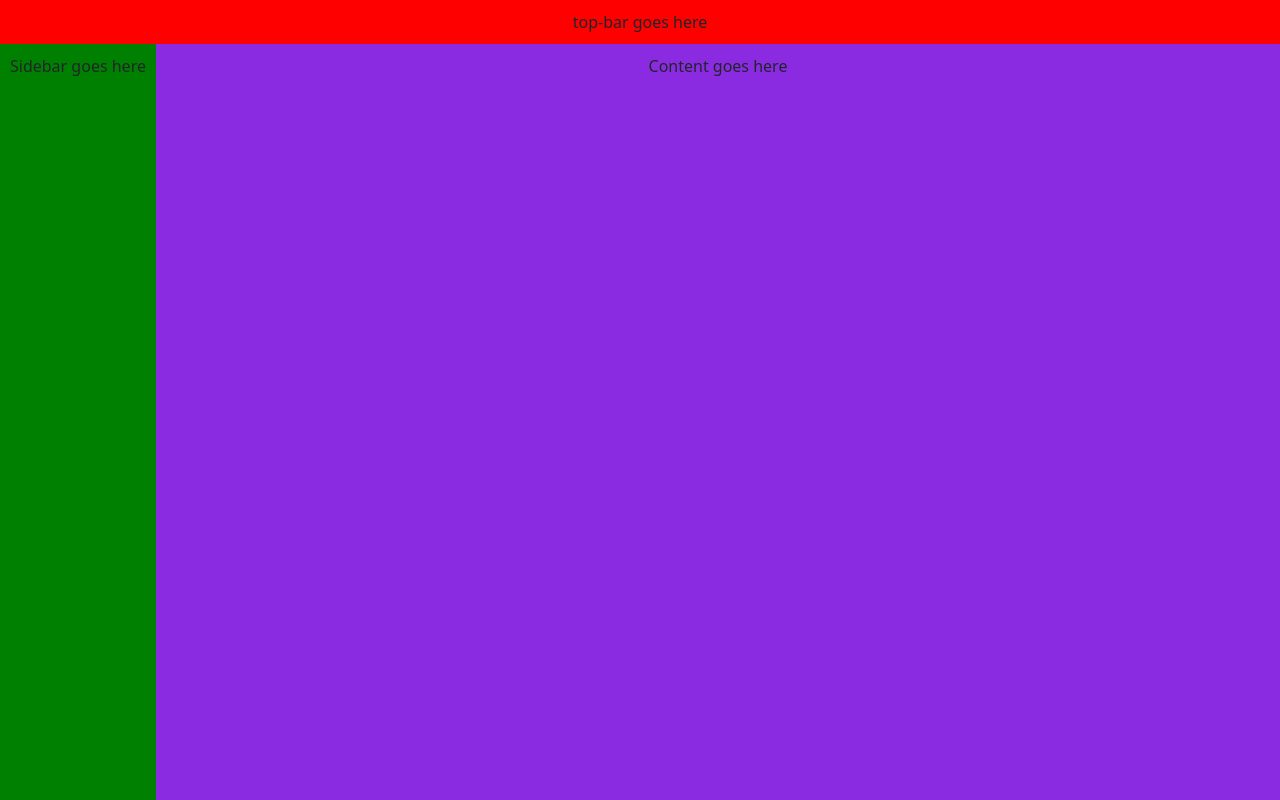
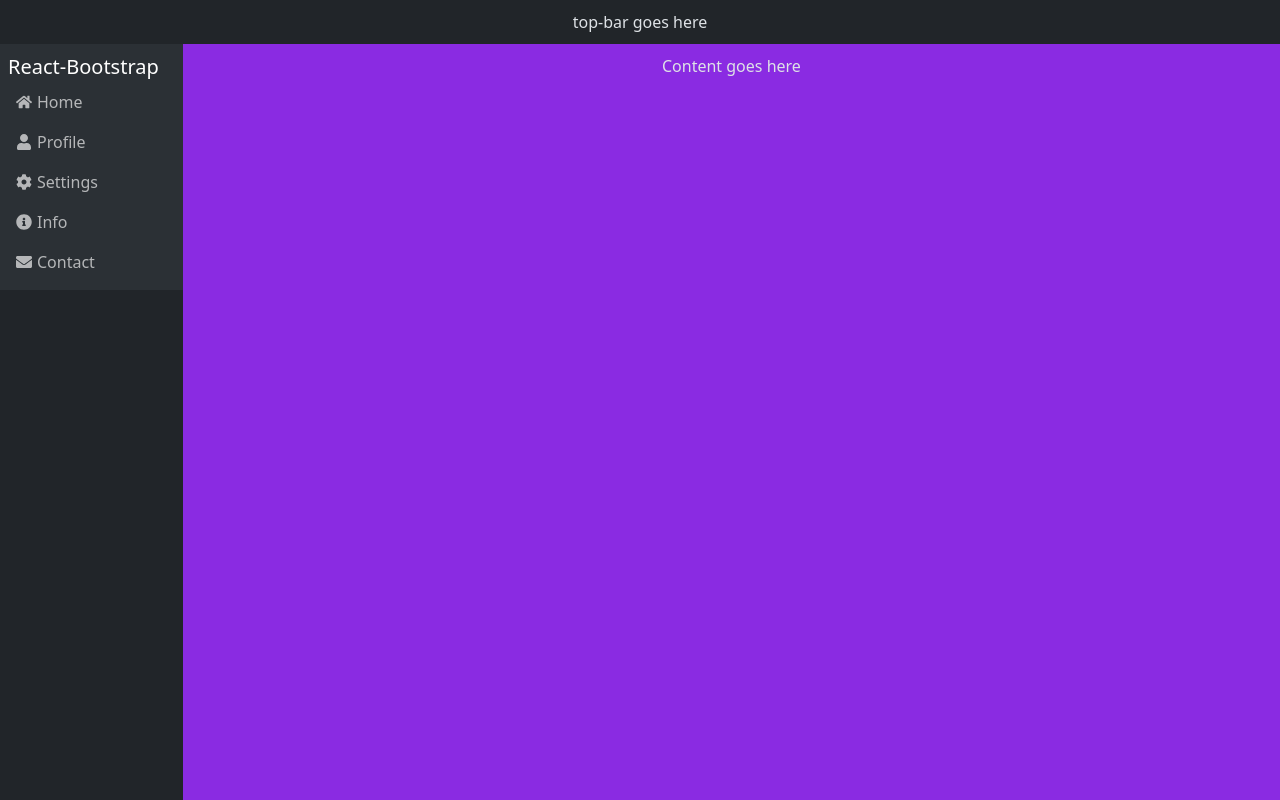
Before and after one commit to dylan10293/cs696a-week6, a React (Create React App) app: page / in a window 1280 px wide. Built offline with nearby package versions, Linux system fonts and the light colour scheme.

Commit message:
Added sidebar

```diff
--- a/package.json
+++ b/package.json
@@ -10,6 +10,7 @@
     "react": "^18.3.1",
     "react-bootstrap": "^2.10.5",
     "react-dom": "^18.3.1",
+    "react-icons": "^5.3.0",
     "react-scripts": "5.0.1",
     "web-vitals": "^2.1.4"
   },
--- a/public/index.html
+++ b/public/index.html
@@ -1,5 +1,5 @@
 <!DOCTYPE html>
-<html lang="en">
+<html lang="en" data-bs-theme="dark">
 	<head>
 		<meta charset="utf-8" />
 		<link rel="icon" href="%PUBLIC_URL%/favicon.ico" />
--- a/src/App.css
+++ b/src/App.css
@@ -1,7 +1,7 @@
 .App {
 	text-align: center;
 	display: flex;
-	background-color: cadetblue;
+	/* background-color: cadetblue; */
 	flex-direction: column;
 	height: 100vh;
 }
@@ -13,12 +13,7 @@
 }
 
 .top-bar {
-	background-color: red;
-	padding: 10px;
-}
-
-.side-bar {
-	background-color: green;
+	/* background-color: red; */
 	padding: 10px;
 }
 
--- a/src/App.js
+++ b/src/App.js
@@ -1,6 +1,6 @@
-import logo from './logo.svg';
 import './App.css';
 import 'bootstrap/dist/css/bootstrap.min.css';
+import VerticalNavBar from './components/VerticalNavigation/VerticalNavBar';
 
 function App() {
   return (
@@ -10,7 +10,7 @@ function App() {
       </div>
       <div className="main-container">
         <div className="side-bar">
-          Sidebar goes here
+          <VerticalNavBar />
         </div>
         <div className="content-container">
           Content goes here
--- /dev/null
+++ b/src/components/VerticalNavigation/VerticalNavBar.css
@@ -0,0 +1,16 @@
+.side-bar .nav-link {
+	/* background: yellow; */
+	display: flex;
+	align-items: center;
+}
+
+.side-bar .nav-link span {
+	padding-left: 5px;
+}
+
+.side-bar .nav-container {
+	/* font-size: 1rem; */
+	/* display: flex; */
+	/* flex-direction: column; */
+	/* align-items: center; */
+}
--- /dev/null
+++ b/src/components/VerticalNavigation/VerticalNavBar.js
@@ -0,0 +1,46 @@
+import React from 'react';
+
+import Nav from 'react-bootstrap/Nav';
+import Navbar from 'react-bootstrap/Navbar';
+import { FaHome, FaUser, FaCog, FaInfoCircle, FaEnvelope } from 'react-icons/fa';
+
+import "./VerticalNavBar.css"
+// Use React Bootstrap’s Nav component to create a vertical navigation menu.
+// Include at least 5 menu items with icons(you can use React icons or Font Awesome).
+// Ensure the sidebar is collapsible on smaller screens.
+
+const VerticalNavBar = () => {
+	return (
+		<Navbar expand="lg" className="bg-body-tertiary p-2 bg-primary">
+			<div className="nav-container">
+				<Navbar.Brand href="#home">React-Bootstrap</Navbar.Brand>
+				<Navbar.Toggle
+					aria-controls="basic-navbar-nav"
+					// onClick={() => setExpanded(!expanded)}
+					className="mb-2"
+				/>
+				<Navbar.Collapse id="navbar-nav" className="w-100">
+					<Nav className="flex-column w-100">
+						<Nav.Link href="home">
+							<FaHome /> <span>Home</span>
+						</Nav.Link>
+						<Nav.Link href="profile">
+							<FaUser /> <span>Profile</span>
+						</Nav.Link>
+						<Nav.Link href="settings">
+							<FaCog /> <span>Settings</span>
+						</Nav.Link>
+						<Nav.Link href="about">
+							<FaInfoCircle /> <span>Info</span>
+						</Nav.Link>
+						<Nav.Link href="contact">
+							<FaEnvelope /> <span>Contact</span>
+						</Nav.Link>
+					</Nav>
+				</Navbar.Collapse>
+			</div>
+		</Navbar>
+	)
+}
+
+export default VerticalNavBar
```
Also changed, not shown: 1 other file (tests, documents, lock files or other folders). Lines whose indentation alone changed are shown as unchanged.
